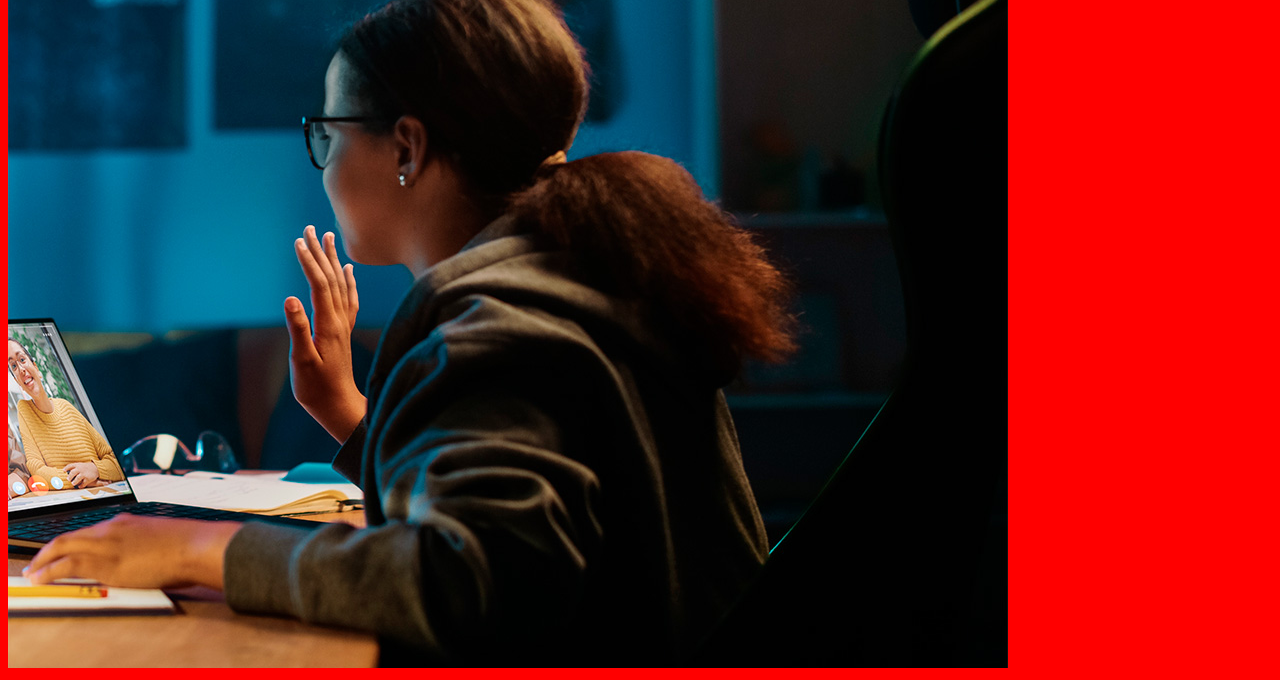
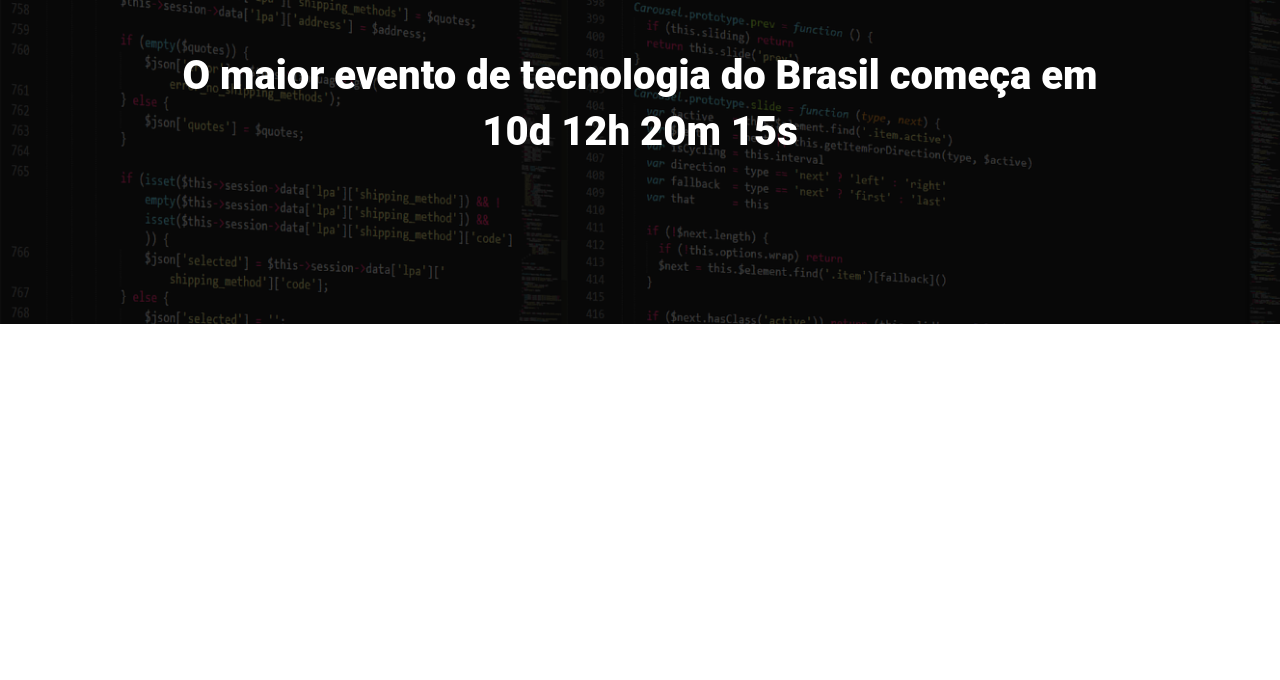
Before and after one commit to EuRamonFreire/EBAC_Tech_talks, a website built with Parcel: page src/index.html in a window 1280 px wide. Shown: the part 160-840 px from the top of the page. After the commit the page ends 800 px from the top, so only its background shows below. Built offline with nearby package versions, Linux system fonts and the light colour scheme.

Commit message:
Criando a seção Hero

```diff
--- a/src/index.html
+++ b/src/index.html
@@ -1,14 +1,23 @@
 <!DOCTYPE html>
-<html lang="en">
+<html lang="pt-BR">
 <head>
     <meta charset="UTF-8">
     <meta name="viewport" content="width=, initial-scale=1.0">
-    <title>Document</title>
+    <title>EBAC Tech Talks</title>
+    <link rel="preconnect" href="https://fonts.googleapis.com">
+    <link rel="preconnect" href="https://fonts.gstatic.com" crossorigin>
+    <link href="https://fonts.googleapis.com/css2?family=Poppins:ital,wght@0,100;0,200;0,300;0,400;0,500;0,600;0,700;0,800;0,900;1,100;1,200;1,300;1,400;1,500;1,600;1,700;1,800;1,900&display=swap" rel="stylesheet">
     <link rel="stylesheet" href="styles/main.scss">
 </head>
 <body>
-    <h1>olá mundo</h1>
-    <img src="./images/backend.png" alt="">
+    <header class="hero">
+        <div class="container">
+            <img class="hero__logo" src="./images/ebac_logo.svg" alt="">
+            <p class="hero__text">
+                O maior evento de tecnologia do Brasil começa em 10d 12h 20m 15s
+            </p>
+        </div>
+    </header>
     <script src="./scripts/main.js"></script>
 </body>
 </html>
--- /dev/null
+++ b/src/styles/_hero.scss
@@ -0,0 +1,53 @@
+.hero {
+    padding-top: 64px;
+    padding-bottom: 100px;
+    background-image: url(../images/fundo.png);
+    background-repeat: no-repeat;
+    background-size: cover;
+    position: relative;
+
+    .container {
+        position: relative;
+    }
+
+    &::before {
+        position: absolute;
+        top: 0;
+        left: 0;
+        width: 100%;
+        height: 100%;
+        background-color: #000;
+        content: '';
+        opacity: .7;
+    }
+
+
+    &__text{
+        margin-top: 64px;
+        margin-bottom: 64px;
+        font-size: 40px;
+        line-height: 56px;
+        font-weight: 800;
+        text-align: center;
+    }
+
+    &__logo {
+        margin: 0 auto;
+        height: 80px;
+        display: block;
+    }
+
+    @media (max-width: 640px) {
+
+        height: 40px 0;
+        &__logo{
+            height: 40px;
+        }
+
+        &__text{
+            font-size: 22px;
+            line-height: 24px;
+            margin: 24px 0;
+        }
+    }
+}
--- a/src/styles/main.scss
+++ b/src/styles/main.scss
@@ -1,3 +1,24 @@
-body {
-    background-color: red;
+@use 'hero';
+
+
+* {
+    margin: 0;
+    padding: 0;
+    box-sizing: border-box;
+    font-family: Roboto,sans-serif ;
+    color: #fff;
 }
+
+.container {
+    max-width: 960px;
+    width: 100%;
+    margin: 0 auto;
+
+    @media (max-width: 640px) {
+        max-width: 80%;
+    }
+
+    @media (max-width: 1024px) {
+        max-width: 90%;
+    }
+}
```
